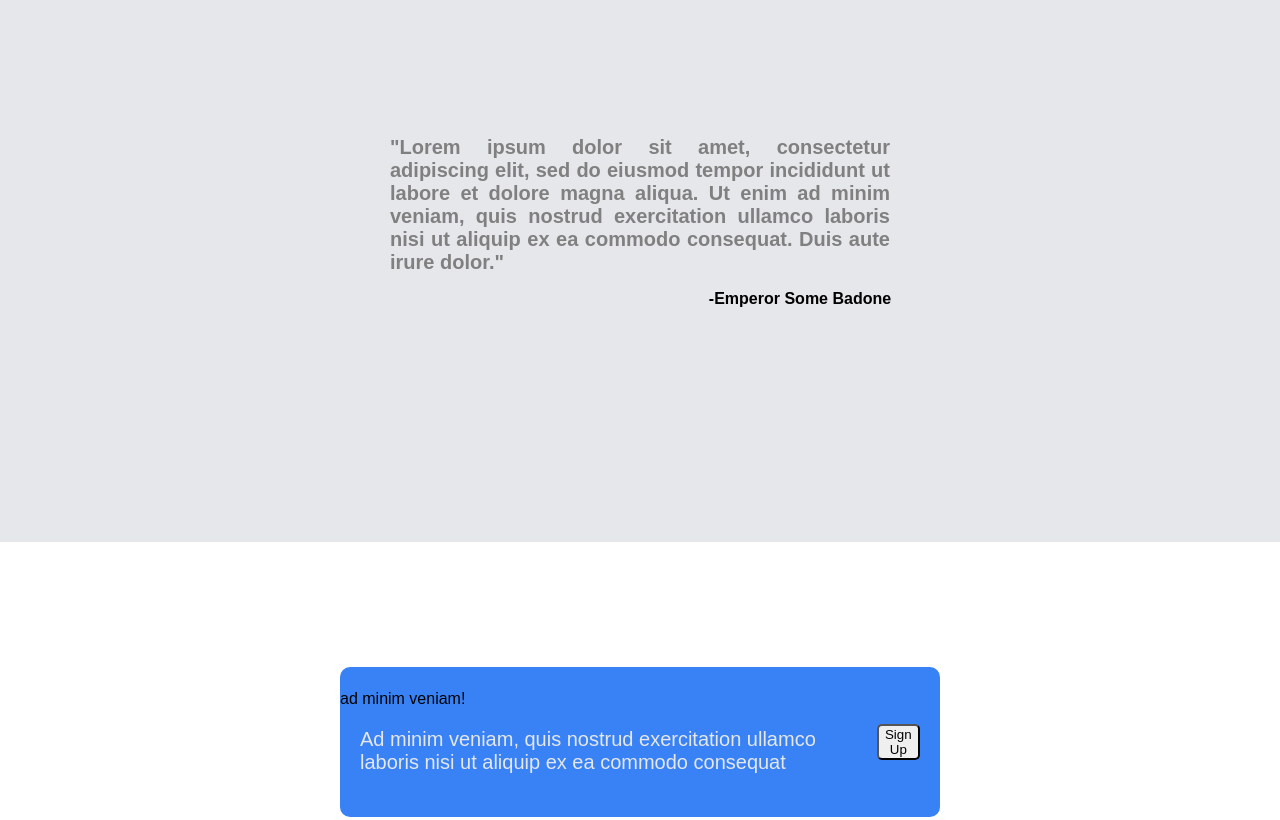
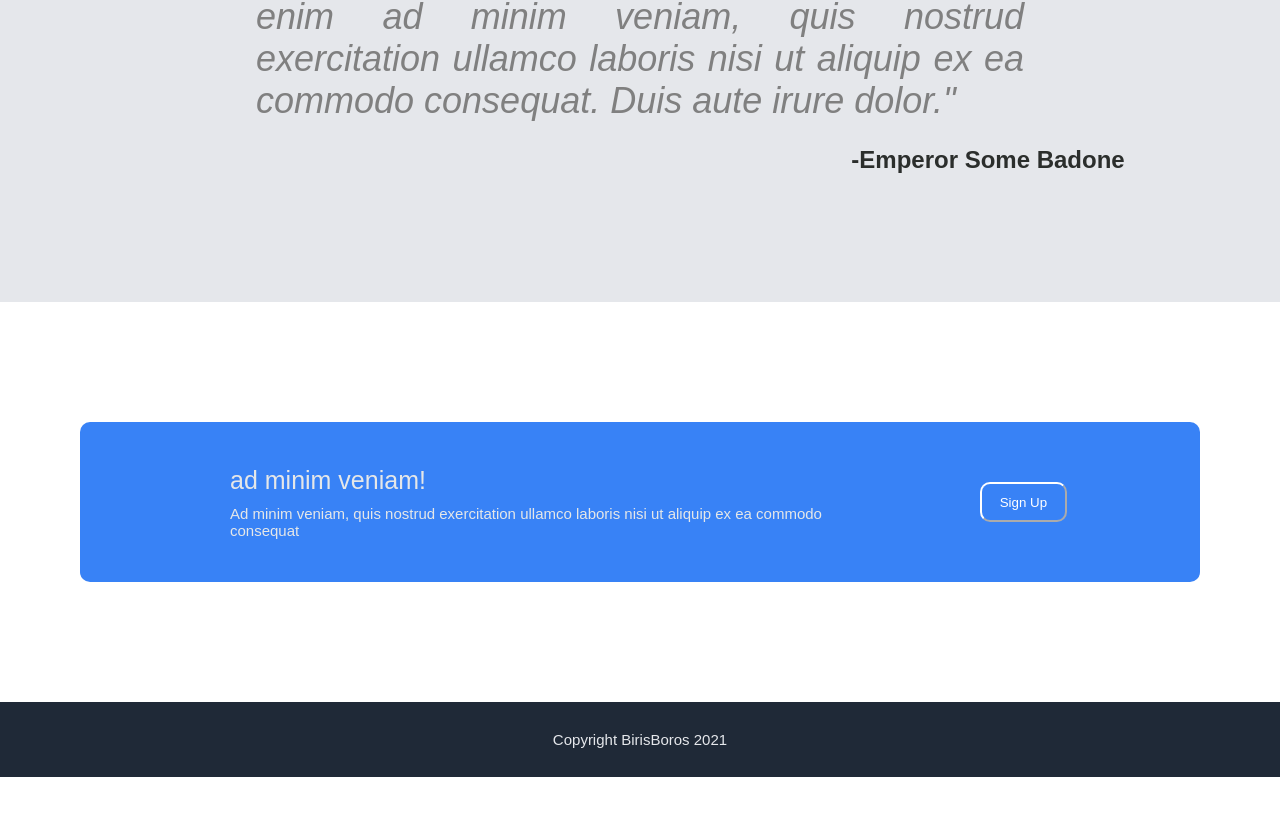
Before and after one commit to birisboros/webdesignexercise, a plain HTML site: page index.html in a window 1280 px wide. Shown: the part 1458-2278 px from the top of the page. After the commit the page ends 2235 px from the top, so only its background shows below. Drawn offline with Linux system fonts and the light colour scheme.

Commit message:
Update style.css

```diff
--- a/style.css
+++ b/style.css
@@ -4,7 +4,7 @@ body{
   font-family:Arial, Helvetica, sans-serif;
   }
   .header {
-      background-color: red;
+      background-color: #992620;
       height: 5em;
       width:100vw;
       display:flex;
@@ -16,25 +16,31 @@ body{
     font-size:24px;
     margin-left: 10em;
     margin-right: 5em;
-
+    font-weight:bold;
   }
 .links{
-    color:#e5e7eb;
-    font-size:18px;
+
+
     margin-right:10em;
     margin-left: 5em;
   }
+a{
+  color:#e5e7eb;
+  font-size:18px;
+  text-decoration: none;
+  margin-right:1em;
+}
 .topo{
   display:flex;
   justify-content:center;
   align-items:center;
   background-color: #1F2937;
-  height: 40em;
+  height: 35em;
   width:100vw;
 }
 .esq{
-  width:400px;
-  height:200px;
+  width:30em;
+  height:15em;
 }
 .hero{
     color:#f9faf8;
@@ -50,13 +56,16 @@ body{
 .herobut{
   color:white;
   background-color: #3882f6;
-  border-radius:10%;
+  border-radius:10px;
   border-style:none;
   margin:10px 10px 0px 0px;
+  padding: 10px 30px;
+  font-weight:bold;
+  font-size:1.2em;
 }
 .dir{
-  width:400px;
-  height:200px;
+  width:30em;
+  height:15em;
   background-color:grey;
   display:flex;
   justify-content:center;
@@ -66,7 +75,7 @@ body{
 .meio {
     margin: 0px 10vw 0px 10vw;
     background-color: white;
-    height: 40em;
+    height: 35em;
     width:100;
     display:grid;
     justify-items: center;
@@ -95,10 +104,11 @@ body{
 .sub{
   width: 20vw;
   text-align: center;
+  margin-top:-5em;
   }
 .msg{
   background-color: #e5e7eb;
-  height: 40em;
+  height: 35em;
   width:100vw;
   display:flex;
   justify-content:center;
@@ -106,15 +116,18 @@ body{
   flex-direction:column;
 }
 .texto{
-  width:500px;
-  font-size:20px;
+  width:60%;
+  font-size:36px;
   color:gray;
-  font-weight:bold;
+  font-weight:200;
+  font-style:italic;
   text-align: justify;
  }
 .autor{
-  font-weight:900;
-  padding-left:20em;
+  color:#2b2e2c;
+  font-size:1.5em;
+  font-weight:600;
+  padding-left:29em;
   padding-top:1em;
 }
 
@@ -127,24 +140,35 @@ body{
     align-items:center;
  }
 .quadro{
-  width:600px;
-  height:150px;
+  width:70em;
+  height:10em;
   border-radius:10px;
   background-color: #3882f6;
   display:flex;
-  justify-content:center;
+  justify-content:space-between;
   align-items:center;
 
 
 }
+.titesq{
+  font-size:25px;
+  color:#e5e7e8;
+  margin:10px 6em;
+}
 .texesq{
-  font-size:20px;
+  width:40em;
+  font-size:15px;
   color:#e5e7e8;
-  margin:20px;
+  margin:10px 10em;
 }
 .botao{
-  margin-right:20px;
-  border-radius:5px;
+  width:7em;
+  height:3em;
+  margin-right:10em;
+  border-radius:10px;
+  background-color: #3882f6;
+  color:white;
+  border-color:white;
 }
 .footer {
       background-color: #1F2937;
```
